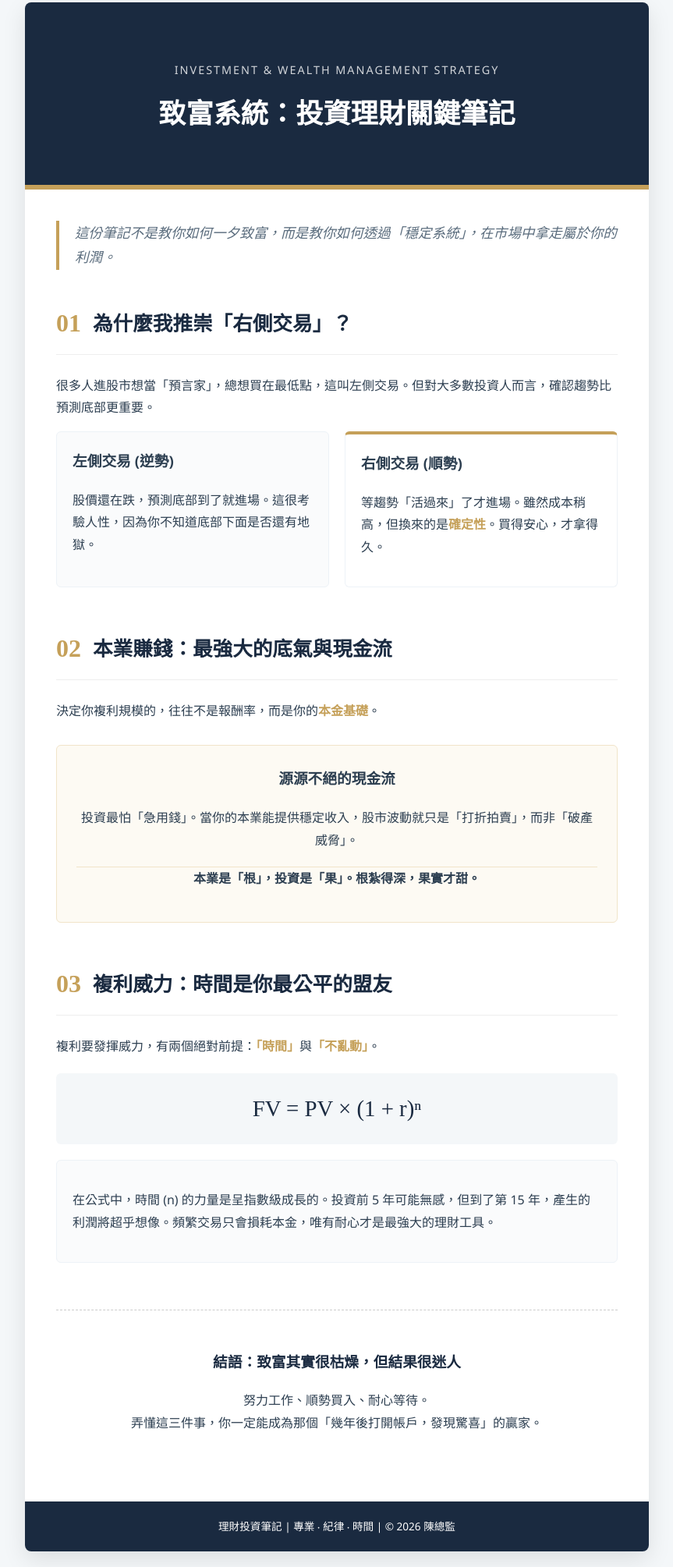
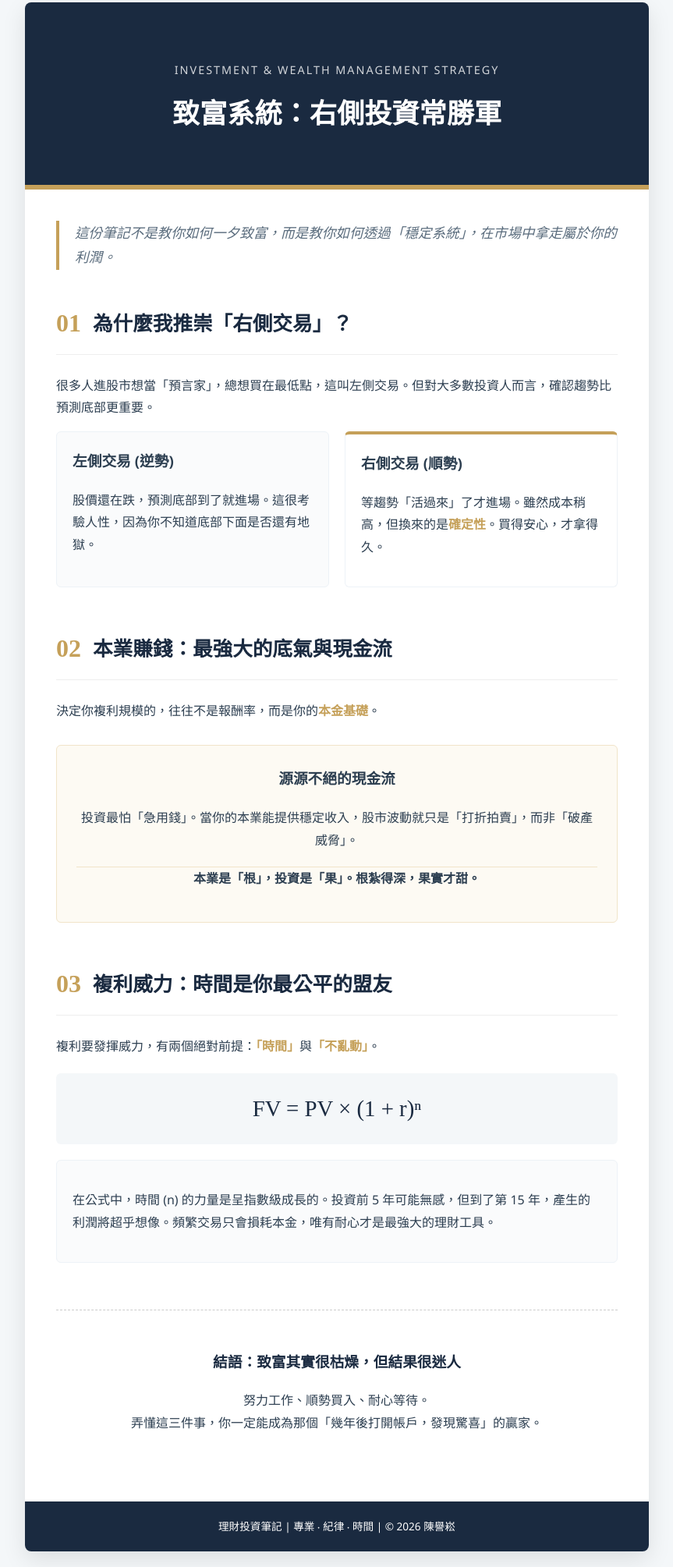
Before and after one commit to sungivelight-del/Right-side-trade, a plain HTML site: page index.html in a window 1280 px wide. Shown: the part 17-2026 px from the top of the page at 78% size, without its empty margins (208-1071 px from the left). Drawn offline with Linux system fonts and the light colour scheme.

Commit message:
Update index.html

```diff
--- a/index.html
+++ b/index.html
@@ -136,7 +136,7 @@
     <div class="container">
         <header>
             <p>Investment & Wealth Management Strategy</p>
-            <h1>致富系統：投資理財關鍵筆記</h1>
+            <h1>致富系統：右側投資常勝軍</h1>
         </header>
 
         <div class="main-content">
@@ -189,7 +189,7 @@
         </div>
 
         <footer>
-            理財投資筆記 | 專業 ‧ 紀律 ‧ 時間 | © 2026 陳總監
+            理財投資筆記 | 專業 ‧ 紀律 ‧ 時間 | © 2026 陳譽崧
         </footer>
     </div>
 </body>
```
